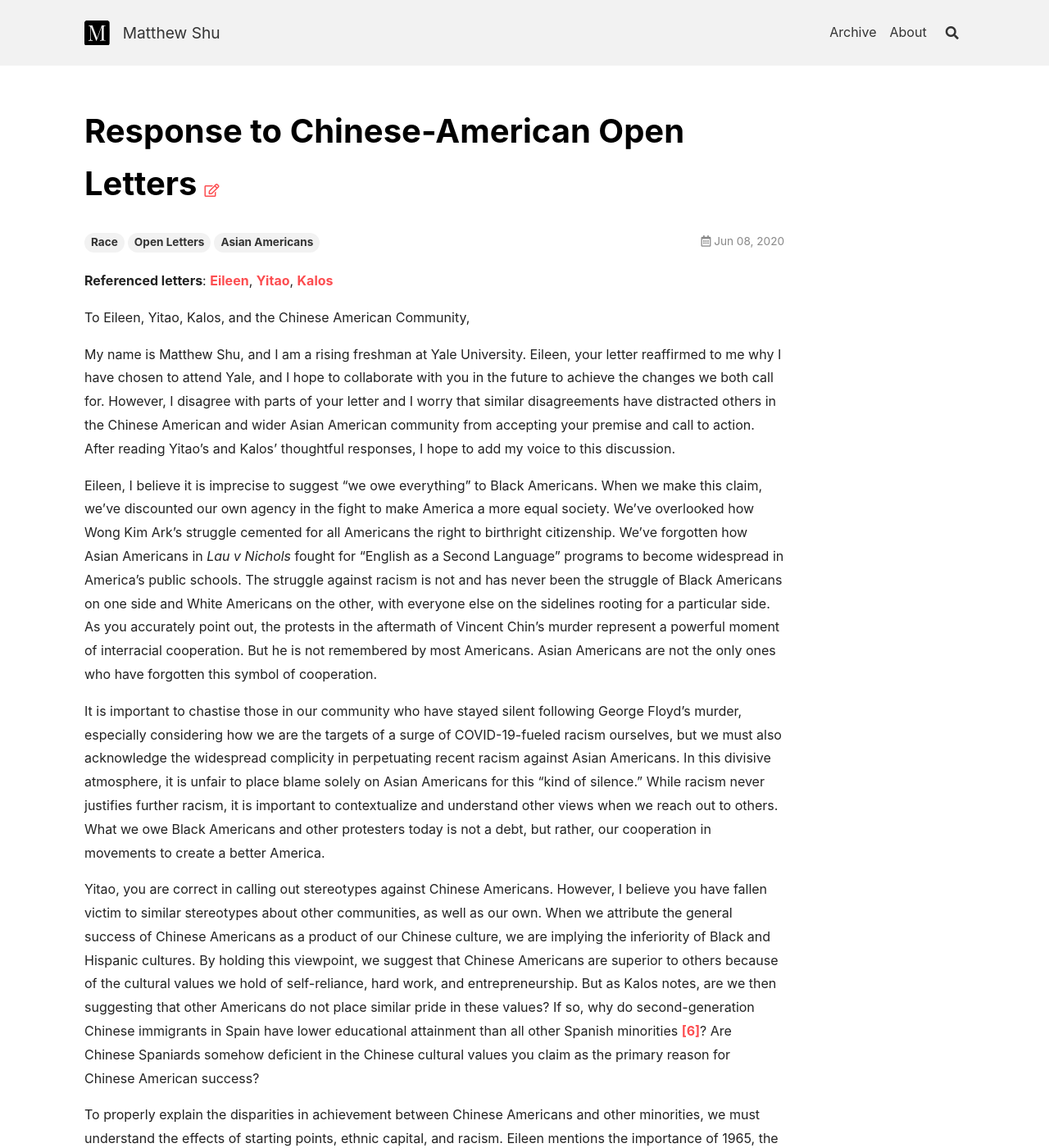
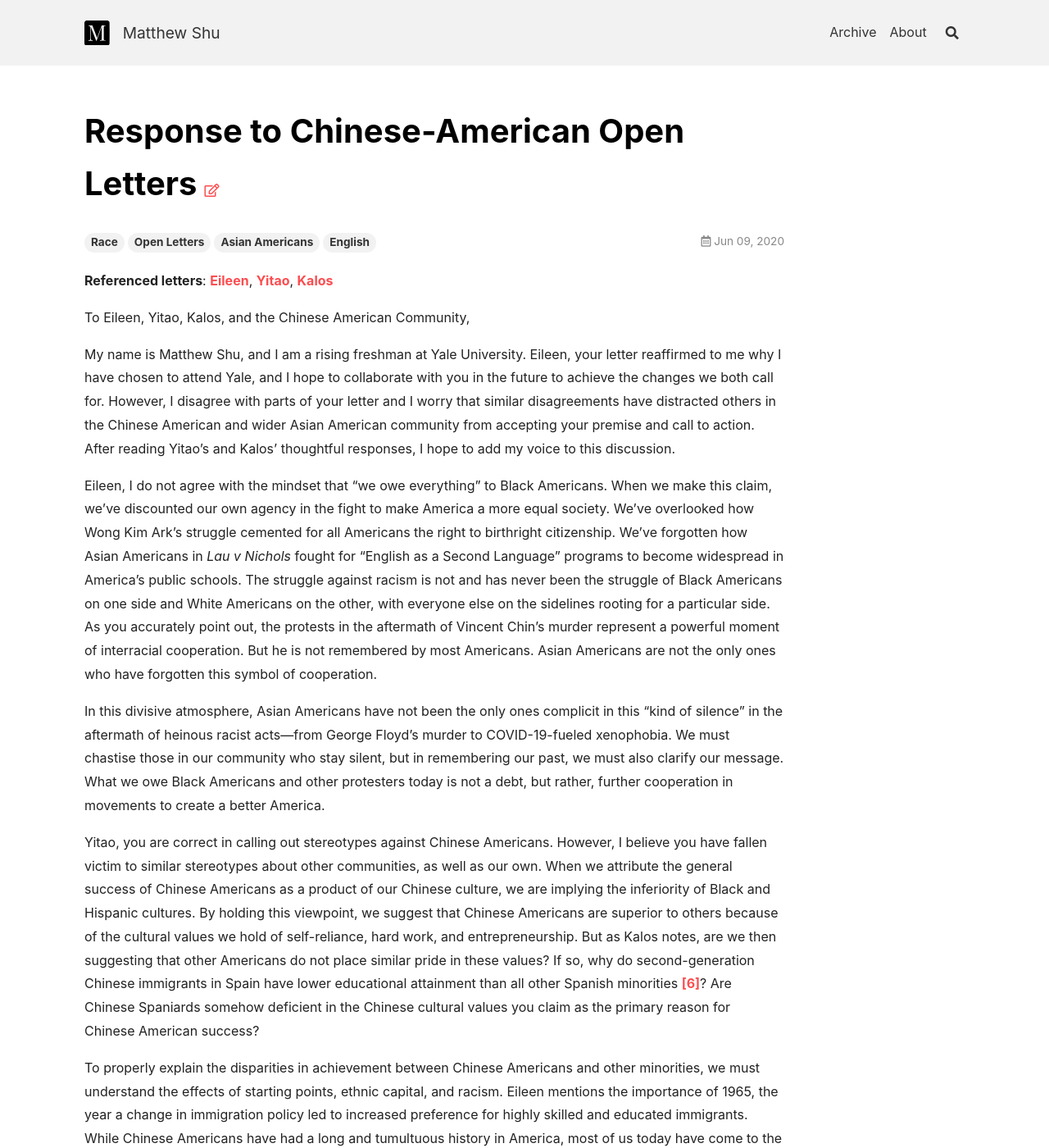
Before and after one commit to Nonameentered/nonameentered.github.io, a Jekyll site: the page built from _posts/2020-06-08-chinese-american-open-letter-response.markdown, in a window 1280 px wide and 1400 px high. Shown: the whole window at 82% size. Built offline with Jekyll 4.4.1, drawn with Linux system fonts in a browser that asks for light colours; nearby versions of some CDN libraries; comment, search, counter and statistics services are not loaded; some of the changed text lies outside the part shown.

Commit message:
edits to english version

```diff
--- a/_posts/2020-06-08-chinese-american-open-letter-response.markdown
+++ b/_posts/2020-06-08-chinese-american-open-letter-response.markdown
@@ -1,9 +1,9 @@
 ---
 layout: article
 title:  "Response to Chinese-American Open Letters"
-date:   2020-06-08 11:00:00 -0000
+date:   2020-06-09 11:00:00 -0000
 categories: Race
-tags: [Race, Open Letters, Asian Americans]
+tags: [Race, Open Letters, Asian Americans, English]
 sharing: true
 key: post-chinese-american-open-letter-en
 aside:
@@ -16,9 +16,9 @@ To Eileen, Yitao, Kalos, and the Chinese American Community,
 
 My name is Matthew Shu, and I am a rising freshman at Yale University. Eileen, your letter reaffirmed to me why I have chosen to attend Yale, and I hope to collaborate with you in the future to achieve the changes we both call for. However, I disagree with parts of your letter and I worry that similar disagreements have distracted others in the Chinese American and wider Asian American community from accepting your premise and call to action. After reading Yitao’s and Kalos’ thoughtful responses, I hope to add my voice to this discussion.
 
-Eileen, I believe it is imprecise to suggest “we owe everything” to Black Americans. When we make this claim, we’ve discounted our own agency in the fight to make America a more equal society. We’ve overlooked how Wong Kim Ark’s struggle cemented for all Americans the right to birthright citizenship. We’ve forgotten how Asian Americans in _Lau v Nichols_ fought for “English as a Second Language” programs to become widespread in America’s public schools. The struggle against racism is not and has never been the struggle of Black Americans on one side and White Americans on the other, with everyone else on the sidelines rooting for a particular side. As you accurately point out, the protests in the aftermath of Vincent Chin’s murder represent a powerful moment of interracial cooperation. But he is not remembered by most Americans. Asian Americans are not the only ones who have forgotten this symbol of cooperation.
+Eileen, I do not agree with the mindset that “we owe everything” to Black Americans. When we make this claim, we’ve discounted our own agency in the fight to make America a more equal society. We’ve overlooked how Wong Kim Ark’s struggle cemented for all Americans the right to birthright citizenship. We’ve forgotten how Asian Americans in _Lau v Nichols_ fought for “English as a Second Language” programs to become widespread in America’s public schools. The struggle against racism is not and has never been the struggle of Black Americans on one side and White Americans on the other, with everyone else on the sidelines rooting for a particular side. As you accurately point out, the protests in the aftermath of Vincent Chin’s murder represent a powerful moment of interracial cooperation. But he is not remembered by most Americans. Asian Americans are not the only ones who have forgotten this symbol of cooperation.
 
-It is important to chastise those in our community who have stayed silent following George Floyd’s murder, especially considering how we are the targets of a surge of COVID-19-fueled racism ourselves, but we must also acknowledge the widespread complicity in perpetuating recent racism against Asian Americans. In this divisive atmosphere, it is unfair to place blame solely on Asian Americans for this “kind of silence.” While racism never justifies further racism, it is important to contextualize and understand other views when we reach out to others. What we owe Black Americans and other protesters today is not a debt, but rather, our cooperation in movements to create a better America.
+In this divisive atmosphere, Asian Americans have not been the only ones complicit in this “kind of silence” in the aftermath of heinous racist acts—from George Floyd’s murder to COVID-19-fueled xenophobia. We must chastise those in our community who stay silent, but in remembering our past, we must also clarify our message. What we owe Black Americans and other protesters today is not a debt, but rather, further cooperation in movements to create a better America.
 
 Yitao, you are correct in calling out stereotypes against Chinese Americans. However, I believe you have fallen victim to similar stereotypes about other communities, as well as our own. When we attribute the general success of Chinese Americans as a product of our Chinese culture, we are implying the inferiority of Black and Hispanic cultures. By holding this viewpoint, we suggest that Chinese Americans are superior to others because of the cultural values we hold of self-reliance, hard work, and entrepreneurship. But as Kalos notes, are we then suggesting that other Americans do not place similar pride in these values? If so, why do second-generation Chinese immigrants in Spain have lower educational attainment than all other Spanish minorities [\[6\]](#references)? Are Chinese Spaniards somehow deficient in the Chinese cultural values you claim as the primary reason for Chinese American success?
 {: #spanish}
@@ -31,7 +31,7 @@ Yitao, I do not doubt you and all of our first-generation Chinese American paren
 Unlike in America, only 40% of Chinese immigrants in Spain have even graduated high school, and less than 5% have a Bachelor's degree or higher [\[6\]](#references). Only 11.7% of second-generation Chinese Spaniards are expected to obtain a university degree, compared to 21.4% across all ethnic minorities in Spain. Despite sharing the same home culture, there is a clear discrepancy in educational attainment between Chinese Spaniards and Chinese Americans. Chinese culture is an inadequate explanation for Chinese American success.
 
 {: #optimism}
-Immigrant optimism is a hypothesis in sociology explaining the statistical observation that 1.5 and 2nd generation Americans achieve the greatest educational success [\[3\]](#references). There are two reasons for this idea. The first is that voluntary immigrants to America see adjustment issues as temporary and are more willing to find solutions to overcome the challenges faced. The second, more depressing, reason is that later generations of minorities have become disillusioned by the racism they have encountered as they strive for the American Dream. When we measure success by the change in education level relative to parents, it is actually second-generation Hispanic Americans who are the most upwardly mobile. Unfortunately, this upward trend does not continue to third-generation Hispanic Americans. Intergenerational racist stigma is an important contributor for why groups like the descendants of African American slaves face greater obstacles in mobility.
+When we measure success by the change in education level relative to parents, it is actually second-generation Hispanic Americans who are the most upwardly mobile [\[3\]](#references). Unfortunately, this upward trend does not continue to third-generation Hispanic Americans. Immigrant optimism is a hypothesis in sociology explaining this statistical observation that for some ethnic and racial groups, 1.5 and second-generation Americans achieve the greatest educational success. There are two reasons for this idea. The first is that voluntary immigrants to America see adjustment issues as temporary and are more willing to find solutions to overcome the challenges faced. The second, more depressing, reason is that later generations of minorities have become disillusioned by the racism they have encountered as they strive for the American Dream.
 
 {: #pachinko}
 Like Chinese Americans, Korean Americans are another ethnic group in America seen as a “model minority.” But in Japan, Koreans are targeted similarly to Blacks in America. In her novel Pachinko, Min-Jin Lee poignantly shows the damaging effects of this racism [\[4\]](#references). Here is an excerpt capturing this frustration in a Korean-Japanese child:
```
Also changed, not shown: other parts of _posts/2020-06-08-chinese-american-open-letter-response.markdown (+1 -1 lines).
